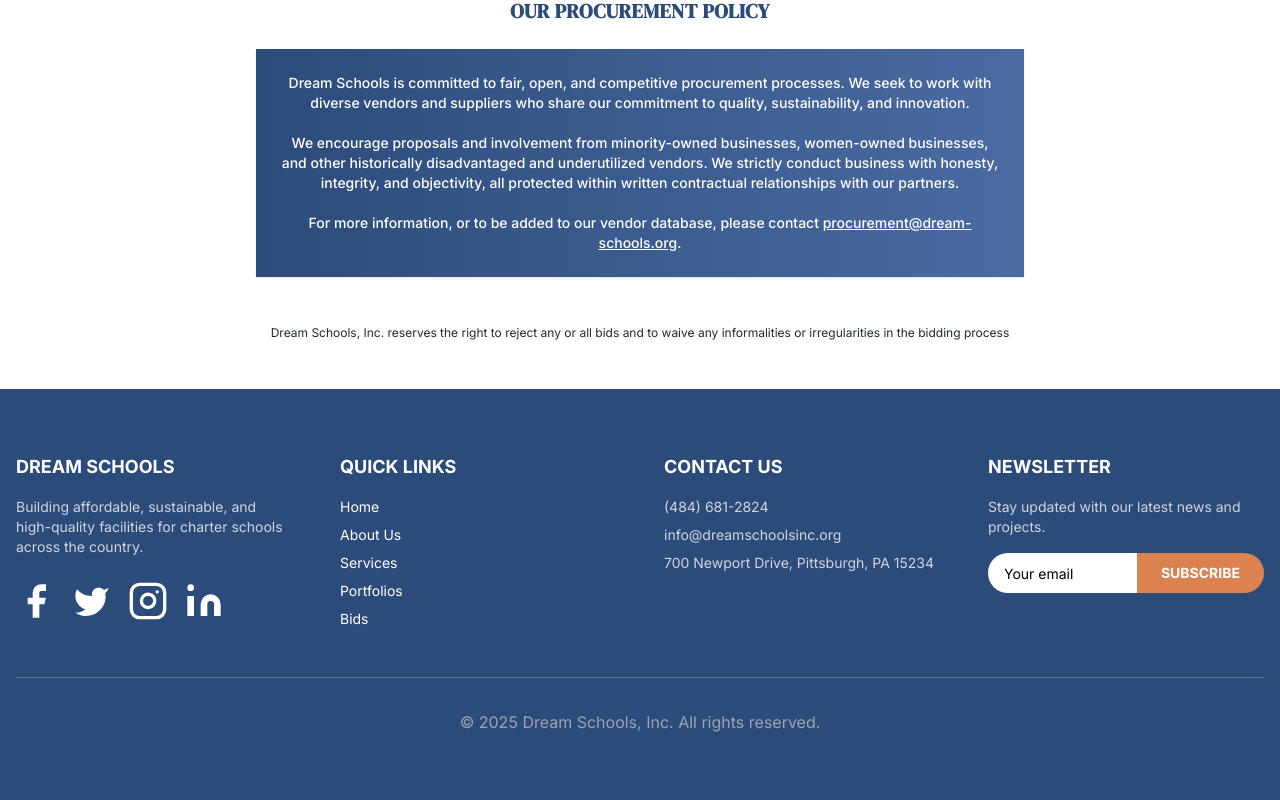
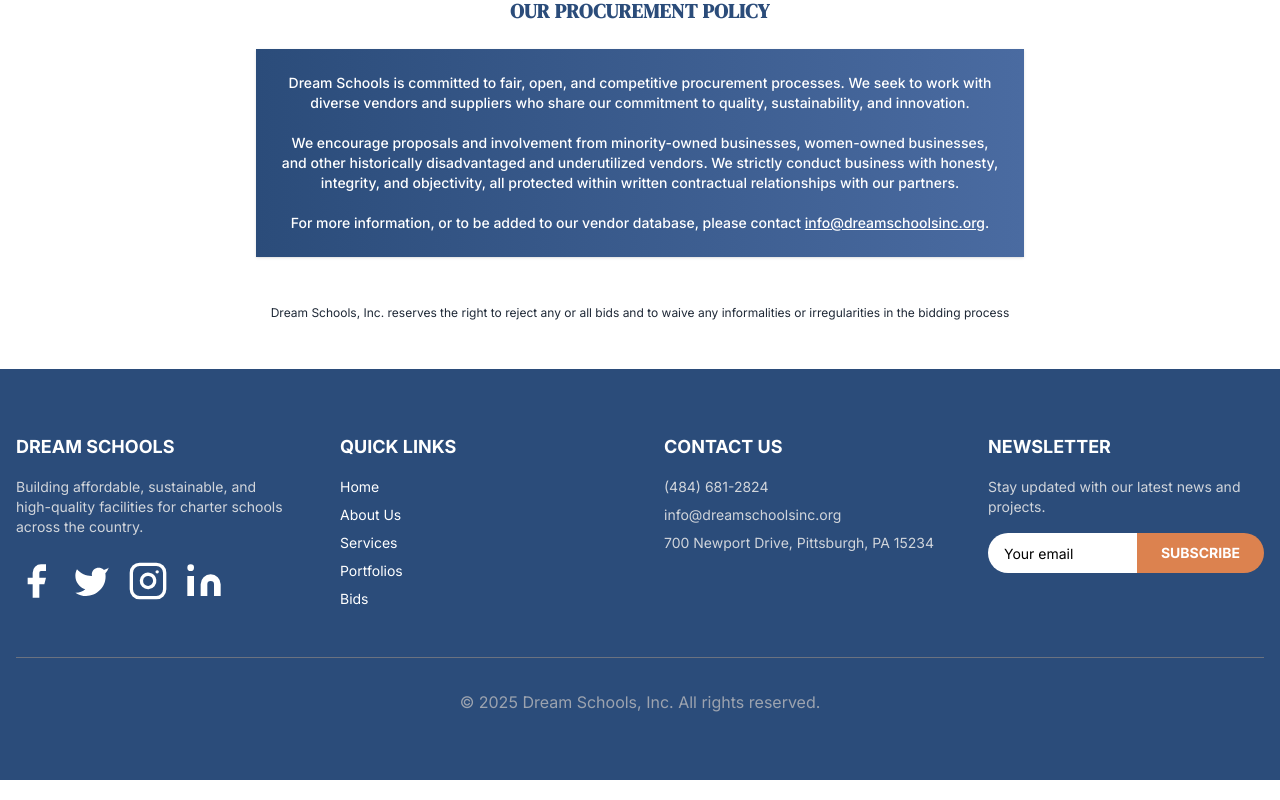
Before and after one commit to nwumefr/vacs-web-v3, a Next.js app in the folder VACS-web-project-main/: page /bids in a window 1280 px wide. Shown: the part 1071-1871 px from the top of the page. Built offline with nearby package versions, Linux system fonts and the light colour scheme.

Commit message:
changed email for procuerment section in bids page

```diff
--- a/VACS-web-project-main/app/bids/page.tsx
+++ b/VACS-web-project-main/app/bids/page.tsx
@@ -84,7 +84,7 @@ A pre-bid conference date will be announced shortly for all interested bidders.
             style={{ background: "linear-gradient(90deg,#2b4c7a 0%, #4a6ba1 100%)" }}>
             Dream Schools is committed to fair, open, and competitive procurement processes. We seek to work with diverse vendors and suppliers who share our commitment to quality, sustainability, and innovation.<br /><br />
             We encourage proposals and involvement from minority-owned businesses, women-owned businesses, and other historically disadvantaged and underutilized vendors. We strictly conduct business with honesty, integrity, and objectivity, all protected within written contractual relationships with our partners.<br /><br />
-            For more information, or to be added to our vendor database, please contact <span className="underline">procurement@dream-schools.org</span>.
+            For more information, or to be added to our vendor database, please contact <span className="underline">info@dreamschoolsinc.org</span>.
           </div>
         </div>
         <br />
```
